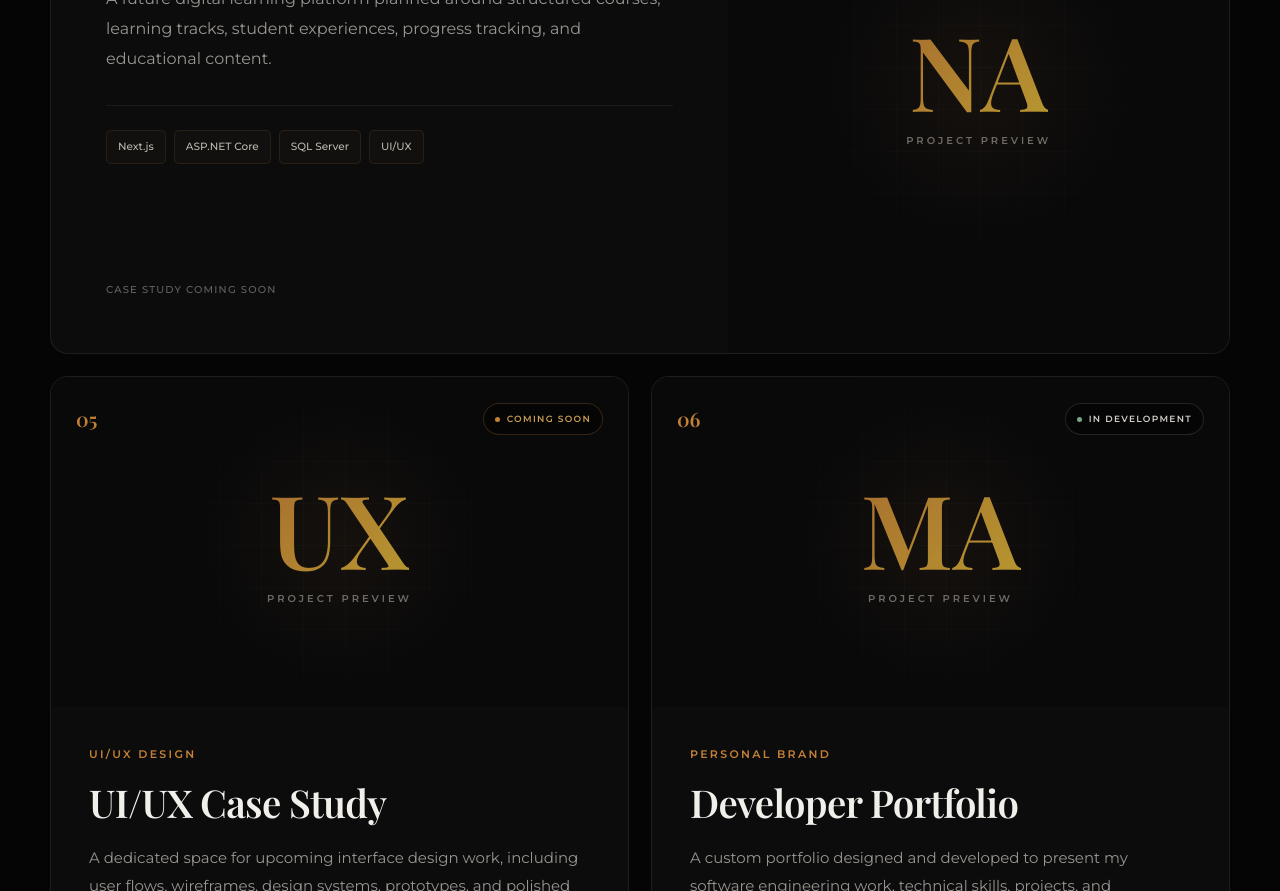
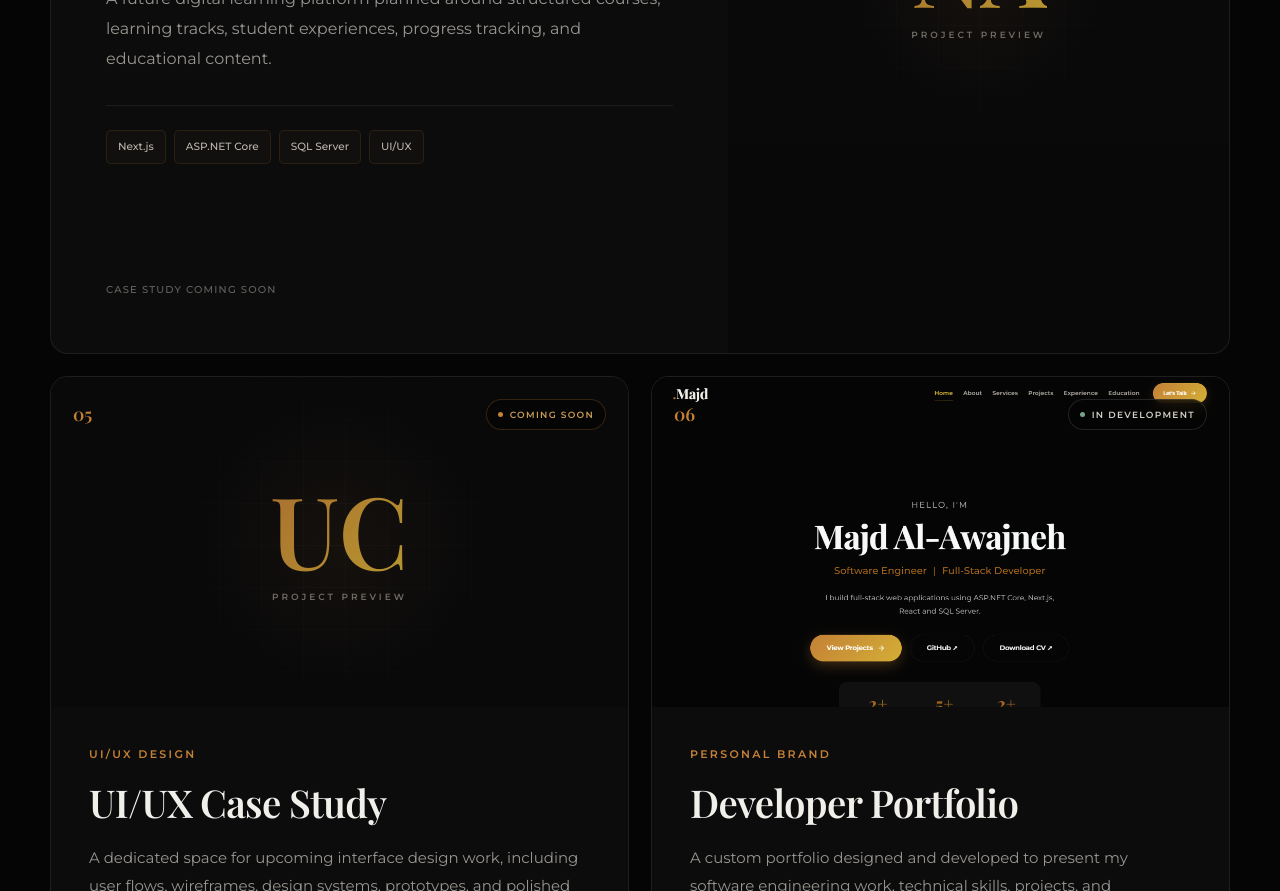
Before and after one commit to majdawajneh/Let-sGo, a Next.js app in the folder Portfolio/: page / in a window 1280 px wide. Shown: the part 6420-7311 px from the top of the page. Built offline with nearby package versions, Linux system fonts and the light colour scheme.

Commit message:
Update-Portfolio-Projects-Image

```diff
--- a/Portfolio/app/components/Projects.module.css
+++ b/Portfolio/app/components/Projects.module.css
@@ -5,10 +5,11 @@
 .projectsSection {
   position: relative;
   padding: 145px 0 120px;
+
   background: #050505;
+
   overflow: hidden;
 }
-
 
 /* Section separator */
 
@@ -31,7 +32,6 @@
     transparent
   );
 }
-
 
 /* Ambient glow */
 
@@ -57,7 +57,6 @@
   pointer-events: none;
 }
 
-
 /* =========================
    CONTAINER
 ========================= */
@@ -72,7 +71,6 @@
   padding: 0 50px;
 }
 
-
 /* =========================
    HEADER
 ========================= */
@@ -81,17 +79,14 @@
   margin-bottom: 75px;
 }
 
-
 .sectionHeading {
   display: flex;
-
   align-items: center;
 
   gap: 12px;
 
   margin-bottom: 20px;
 }
-
 
 .sectionNumber {
   color: #7d603b;
@@ -102,7 +97,6 @@
   letter-spacing: 1.5px;
 }
 
-
 .label {
   color: #c48136;
 
@@ -110,10 +104,8 @@
   font-weight: 600;
 
   text-transform: uppercase;
-
   letter-spacing: 3px;
 }
-
 
 .headerContent {
   display: grid;
@@ -125,14 +117,12 @@
   gap: 80px;
 }
 
-
 .title {
   margin: 0;
 
   font-family: "Playfair Display", serif;
 
   font-size: clamp(48px, 5vw, 70px);
-
   font-weight: 600;
 
   line-height: 1;
@@ -142,7 +132,6 @@
   color: #f1efea;
 }
 
-
 .subtitle {
   max-width: 650px;
 
@@ -151,10 +140,8 @@
   color: #9f9c97;
 
   font-size: 17px;
-
   line-height: 1.85;
 }
-
 
 /* =========================
    PROJECTS GRID
@@ -168,14 +155,12 @@
   gap: 22px;
 }
 
-
 /* =========================
-   PROJECT
+   PROJECT CARD
 ========================= */
 
 .project {
   display: flex;
-
   flex-direction: column;
 
   min-width: 0;
@@ -185,15 +170,14 @@
   background: #0c0c0d;
 
   border: 1px solid rgba(255, 255, 255, 0.075);
-
   border-radius: 18px;
 
   transition:
     transform 0.35s ease,
     border-color 0.35s ease,
-    background 0.35s ease;
+    background 0.35s ease,
+    box-shadow 0.35s ease;
 }
-
 
 .project:hover {
   transform: translateY(-4px);
@@ -201,8 +185,10 @@
   background: #0f0f10;
 
   border-color: rgba(196, 129, 54, 0.25);
+
+  box-shadow:
+    0 18px 45px rgba(0, 0, 0, 0.2);
 }
-
 
 /* =========================
    FEATURED PROJECT
@@ -220,18 +206,15 @@
   min-height: 540px;
 }
 
-
 /* Alternate featured projects */
 
 .featuredProject:nth-child(even) .visual {
   order: 2;
 }
 
-
 .featuredProject:nth-child(even) .projectInfo {
   order: 1;
 }
-
 
 /* =========================
    VISUAL
@@ -244,42 +227,223 @@
 
   overflow: hidden;
 
-  background: #0b0b0c;
+  background: #080808;
 }
-
 
 .featuredProject .visual {
   min-height: 100%;
 }
 
+/* =========================
+   PROJECT NUMBER + STATUS
+========================= */
 
-.image {
+.visualTop {
+  position: absolute;
+
+  top: 22px;
+  left: 22px;
+  right: 22px;
+
+  display: flex;
+  align-items: center;
+  justify-content: space-between;
+
+  gap: 20px;
+
+  z-index: 10;
+
+  pointer-events: none;
+}
+
+.projectNumber {
+  color: #c48136;
+
+  font-family: "Playfair Display", serif;
+
+  font-size: 18px;
+  font-weight: 600;
+}
+
+.status {
+  display: inline-flex;
+
+  align-items: center;
+
+  padding: 7px 11px;
+
+  background: rgba(5, 5, 5, 0.72);
+
+  border: 1px solid rgba(255, 255, 255, 0.12);
+  border-radius: 30px;
+
+  color: #d2cec7;
+
+  font-size: 9px;
+  font-weight: 600;
+
+  text-transform: uppercase;
+
+  letter-spacing: 1.3px;
+
+  backdrop-filter: blur(8px);
+  -webkit-backdrop-filter: blur(8px);
+}
+
+.status::before {
+  content: "";
+
+  width: 5px;
+  height: 5px;
+
+  margin-right: 7px;
+
+  background: #79a489;
+
+  border-radius: 50%;
+}
+
+.futureStatus {
+  color: #c99d55;
+
+  border-color: rgba(196, 129, 54, 0.25);
+}
+
+.futureStatus::before {
+  background: #c48136;
+}
+
+/* =========================
+   CLICKABLE PROJECT IMAGE
+========================= */
+
+.projectImageLink {
+  display: block;
+
   width: 100%;
   height: 100%;
 
-  display: block;
+  min-height: 330px;
 
+  text-decoration: none;
+
+  cursor: pointer;
+}
+
+.projectImage {
+  position: relative;
+
+  width: 100%;
+  height: 100%;
+
+  min-height: 330px;
+
+  overflow: hidden;
+
+  background: #080808;
+}
+
+.featuredProject .projectImageLink,
+.featuredProject .projectImage {
+  min-height: 100%;
+}
+
+/* Next Image */
+
+.image {
   object-fit: cover;
+  object-position: top center;
 
   transition:
-    transform 0.7s ease,
-    filter 0.7s ease;
+    transform 0.6s ease,
+    filter 0.4s ease;
 }
 
+/* =========================
+   IMAGE OVERLAY
+========================= */
 
-.project:hover .image {
-  transform: scale(1.025);
+.imageOverlay {
+  position: absolute;
+
+  inset: 0;
+
+  display: flex;
+
+  align-items: flex-end;
+  justify-content: flex-end;
+
+  padding: 24px;
+
+  background: linear-gradient(
+    to top,
+    rgba(5, 5, 5, 0.9) 0%,
+    rgba(5, 5, 5, 0.25) 40%,
+    rgba(5, 5, 5, 0.05) 65%,
+    transparent 80%
+  );
+
+  opacity: 0;
+
+  transition: opacity 0.35s ease;
+
+  z-index: 3;
 }
 
+.imageOverlay span {
+  display: inline-flex;
+
+  align-items: center;
+
+  padding: 9px 13px;
+
+  color: #d4af37;
+
+  background: rgba(5, 5, 5, 0.72);
+
+  border: 1px solid rgba(212, 175, 55, 0.22);
+  border-radius: 30px;
+
+  font-size: 10px;
+  font-weight: 600;
+
+  letter-spacing: 0.14em;
+
+  text-transform: uppercase;
+
+  backdrop-filter: blur(8px);
+  -webkit-backdrop-filter: blur(8px);
+
+  transform: translateY(8px);
+
+  transition:
+    transform 0.35s ease,
+    background 0.35s ease,
+    border-color 0.35s ease;
+}
+
+.projectImageLink:hover .image {
+  transform: scale(1.035);
+
+  filter: brightness(0.68);
+}
+
+.projectImageLink:hover .imageOverlay {
+  opacity: 1;
+}
+
+.projectImageLink:hover .imageOverlay span {
+  transform: translateY(0);
+}
 
 /* =========================
    PLACEHOLDER
 ========================= */
 
-.visualPlaceholder {
-  position: absolute;
+.placeholder {
+  position: relative;
 
-  inset: 0;
+  min-height: 330px;
 
   display: flex;
 
@@ -290,6 +454,8 @@
 
   gap: 10px;
 
+  overflow: hidden;
+
   background:
     radial-gradient(
       circle at center,
@@ -299,10 +465,9 @@
     #09090a;
 }
 
+/* subtle grid */
 
-/* subtle developer-style grid */
-
-.visualPlaceholder::before {
+.placeholder::before {
   content: "";
 
   position: absolute;
@@ -337,16 +502,14 @@
   pointer-events: none;
 }
 
-
-.placeholderCode {
+.placeholderLetters {
   position: relative;
 
   z-index: 1;
 
-  font-family: "Playfair Display", serif;
+  font-family: "Playfair Display", Georgia, "Times New Roman", serif;
 
-  font-size: clamp(65px, 8vw, 120px);
-
+  font-size: clamp(65px, 8vw, 100px);
   font-weight: 600;
 
   line-height: 1;
@@ -365,7 +528,6 @@
   opacity: 0.85;
 }
 
-
 .placeholderText {
   position: relative;
 
@@ -373,100 +535,13 @@
 
   color: #6f6b65;
 
-  font-size: 10px;
+  font-size: 9px;
   font-weight: 600;
 
   text-transform: uppercase;
 
   letter-spacing: 3px;
 }
-
-
-/* =========================
-   VISUAL TOP
-========================= */
-
-.visualTop {
-  position: absolute;
-
-  top: 25px;
-  left: 25px;
-  right: 25px;
-
-  z-index: 3;
-
-  display: flex;
-
-  align-items: center;
-  justify-content: space-between;
-
-  gap: 20px;
-}
-
-
-.projectNumber {
-  color: #c48136;
-
-  font-family: "Playfair Display", serif;
-
-  font-size: 20px;
-  font-weight: 600;
-}
-
-
-.status {
-  display: inline-flex;
-
-  align-items: center;
-
-  padding: 7px 11px;
-
-  background: rgba(5, 5, 5, 0.7);
-
-  border: 1px solid rgba(255, 255, 255, 0.12);
-
-  border-radius: 30px;
-
-  color: #d2cec7;
-
-  font-size: 9px;
-  font-weight: 600;
-
-  text-transform: uppercase;
-
-  letter-spacing: 1.3px;
-
-  backdrop-filter: blur(8px);
-
-  -webkit-backdrop-filter: blur(8px);
-}
-
-
-.status::before {
-  content: "";
-
-  width: 5px;
-  height: 5px;
-
-  margin-right: 7px;
-
-  background: #79a489;
-
-  border-radius: 50%;
-}
-
-
-.futureStatus {
-  color: #c99d55;
-
-  border-color: rgba(196, 129, 54, 0.25);
-}
-
-
-.futureStatus::before {
-  background: #c48136;
-}
-
 
 /* =========================
    PROJECT INFO
@@ -477,16 +552,16 @@
 
   flex-direction: column;
 
+  flex: 1;
+
   padding: 38px 38px 40px;
 }
-
 
 .featuredProject .projectInfo {
   justify-content: center;
 
   padding: 55px;
 }
-
 
 .category {
   margin-bottom: 16px;
@@ -501,7 +576,6 @@
   letter-spacing: 2.3px;
 }
 
-
 .projectTitle {
   margin: 0 0 20px;
 
@@ -510,7 +584,6 @@
   font-family: "Playfair Display", serif;
 
   font-size: clamp(29px, 3vw, 42px);
-
   font-weight: 600;
 
   line-height: 1.15;
@@ -518,11 +591,9 @@
   letter-spacing: -0.7px;
 }
 
-
 .featuredProject .projectTitle {
   font-size: clamp(38px, 4vw, 54px);
 }
-
 
 .projectDescription {
   max-width: 650px;
@@ -536,13 +607,11 @@
   line-height: 1.85;
 }
 
-
 .featuredProject .projectDescription {
   font-size: 16px;
 
   line-height: 1.9;
 }
-
 
 /* =========================
    TECHNOLOGIES
@@ -562,14 +631,12 @@
   border-top: 1px solid rgba(255, 255, 255, 0.065);
 }
 
-
 .technology {
   padding: 7px 11px;
 
   background: rgba(196, 129, 54, 0.035);
 
   border: 1px solid rgba(196, 129, 54, 0.14);
-
   border-radius: 5px;
 
   color: #bbb6ae;
@@ -584,7 +651,6 @@
     transform 0.25s ease;
 }
 
-
 .technology:hover {
   color: #ffffff;
 
@@ -594,7 +660,6 @@
 
   transform: translateY(-2px);
 }
-
 
 /* =========================
    PROJECT LINKS
@@ -613,7 +678,6 @@
 
   padding-top: 35px;
 }
-
 
 .primaryLink,
 .secondaryLink {
@@ -639,7 +703,6 @@
     box-shadow 0.25s ease;
 }
 
-
 .primaryLink {
   background: linear-gradient(
     135deg,
@@ -652,14 +715,12 @@
   border: 1px solid transparent;
 }
 
-
 .primaryLink:hover {
   transform: translateY(-2px);
 
   box-shadow:
     0 10px 25px rgba(196, 129, 54, 0.22);
 }
-
 
 .secondaryLink {
   background: transparent;
@@ -668,7 +729,6 @@
 
   border: 1px solid rgba(255, 255, 255, 0.12);
 }
-
 
 .secondaryLink:hover {
   color: #ffffff;
@@ -680,7 +740,6 @@
   transform: translateY(-2px);
 }
 
-
 .linkPlaceholder {
   color: #66635e;
 
@@ -691,7 +750,6 @@
 
   letter-spacing: 1.2px;
 }
-
 
 /* =========================
    PROJECTS FOOTER
@@ -712,7 +770,6 @@
   border-top: 1px solid rgba(255, 255, 255, 0.075);
 }
 
-
 .footerText {
   color: #8e8a84;
 
@@ -720,7 +777,6 @@
 
   line-height: 1.7;
 }
-
 
 .githubButton {
   flex-shrink: 0;
@@ -739,7 +795,6 @@
   background: transparent;
 
   border: 1px solid rgba(255, 255, 255, 0.15);
-
   border-radius: 50px;
 
   font-size: 14px;
@@ -754,7 +809,6 @@
     transform 0.3s ease;
 }
 
-
 .githubButton:hover {
   color: #ffffff;
 
@@ -765,32 +819,26 @@
   transform: translateY(-2px);
 }
 
-
 .githubButton svg {
   transition: transform 0.3s ease;
 }
 
-
 .githubButton:hover svg {
   transform: translate(3px, -3px);
 }
-
 
 /* =========================
    TABLET
 ========================= */
 
 @media (max-width: 1100px) {
-
   .container {
     padding: 0 35px;
   }
 
-
   .headerContent {
     gap: 50px;
   }
-
 
   .featuredProject {
     grid-template-columns: 1fr 1fr;
@@ -798,28 +846,23 @@
     min-height: 500px;
   }
 
-
   .featuredProject .projectInfo {
     padding: 42px;
   }
 }
-
 
 /* =========================
    TABLET SMALL
 ========================= */
 
 @media (max-width: 900px) {
-
   .projectsSection {
     padding: 110px 0 90px;
   }
 
-
   .header {
     margin-bottom: 55px;
   }
-
 
   .headerContent {
     grid-template-columns: 1fr;
@@ -827,16 +870,13 @@
     gap: 25px;
   }
 
-
   .subtitle {
     max-width: 700px;
   }
 
-
   .projectsGrid {
     grid-template-columns: 1fr;
   }
-
 
   .featuredProject {
     grid-column: auto;
@@ -848,26 +888,27 @@
     min-height: auto;
   }
 
-
   .featuredProject:nth-child(even) .visual {
     order: 0;
   }
-
 
   .featuredProject:nth-child(even) .projectInfo {
     order: 0;
   }
 
-
   .featuredProject .visual {
     min-height: 420px;
   }
 
+  .featuredProject .projectImageLink,
+  .featuredProject .projectImage,
+  .featuredProject .placeholder {
+    min-height: 420px;
+  }
 
   .featuredProject .projectInfo {
     padding: 40px;
   }
-
 
   .projectsFooter {
     flex-direction: column;
@@ -876,37 +917,30 @@
   }
 }
 
-
 /* =========================
    MOBILE
 ========================= */
 
 @media (max-width: 600px) {
-
   .projectsSection {
     padding: 85px 0 70px;
   }
-
 
   .container {
     padding: 0 20px;
   }
 
-
   .header {
     margin-bottom: 45px;
   }
-
 
   .sectionHeading {
     margin-bottom: 16px;
   }
 
-
   .title {
     font-size: 42px;
   }
-
 
   .subtitle {
     font-size: 15px;
@@ -914,22 +948,27 @@
     line-height: 1.8;
   }
 
-
   .projectsGrid {
     gap: 16px;
   }
 
-
   .project {
     border-radius: 14px;
   }
-
 
   .visual,
   .featuredProject .visual {
     min-height: 300px;
   }
 
+  .projectImageLink,
+  .projectImage,
+  .placeholder,
+  .featuredProject .projectImageLink,
+  .featuredProject .projectImage,
+  .featuredProject .placeholder {
+    min-height: 300px;
+  }
 
   .visualTop {
     top: 18px;
@@ -937,11 +976,9 @@
     right: 18px;
   }
 
-
   .projectNumber {
     font-size: 18px;
   }
-
 
   .status {
     padding: 6px 9px;
@@ -949,12 +986,30 @@
     font-size: 8px;
   }
 
+  .imageOverlay {
+    padding: 18px;
+
+    opacity: 1;
+
+    background: linear-gradient(
+      to top,
+      rgba(5, 5, 5, 0.78),
+      transparent 55%
+    );
+  }
+
+  .imageOverlay span {
+    padding: 8px 11px;
+
+    font-size: 8px;
+
+    transform: translateY(0);
+  }
 
   .projectInfo,
   .featuredProject .projectInfo {
     padding: 27px 24px 30px;
   }
-
 
   .category {
     margin-bottom: 13px;
@@ -962,12 +1017,10 @@
     font-size: 10px;
   }
 
-
   .projectTitle,
   .featuredProject .projectTitle {
     font-size: 30px;
   }
-
 
   .projectDescription,
   .featuredProject .projectDescription {
@@ -976,13 +1029,11 @@
     line-height: 1.8;
   }
 
-
   .technologies {
     margin-top: 25px;
 
     padding-top: 20px;
   }
-
 
   .technology {
     padding: 6px 9px;
@@ -990,11 +1041,9 @@
     font-size: 9.5px;
   }
 
-
   .projectLinks {
     padding-top: 28px;
   }
-
 
   .projectsFooter {
     margin-top: 55px;
@@ -1002,18 +1051,15 @@
     gap: 25px;
   }
 
-
   .footerText {
     font-size: 14px;
   }
-
 
   .githubButton {
     width: 100%;
   }
 
-
-  .placeholderCode {
+  .placeholderLetters {
     font-size: 72px;
   }
 }
--- a/Portfolio/app/components/Projects.tsx
+++ b/Portfolio/app/components/Projects.tsx
@@ -120,11 +120,11 @@ export default function Projects() {
         "CSS Modules",
         "Framer Motion",
       ],
-      image: null,
+      image: "/assets/projects/Portfolio-HeroShot.png",
       code: "MA",
       featured: false,
       status: "In Development",
-      github: "",
+      github: "https://github.com/majdawajneh/Let-sGo/tree/main/Portfolio",
       live: "",
     },
   ];
@@ -190,26 +190,6 @@ export default function Projects() {
             >
               {/* PROJECT VISUAL */}
               <div className={styles.visual}>
-                {project.image ? (
-                  <Image
-                    src={project.image}
-                    alt={project.title}
-                    className={styles.image}
-                    width={1200}
-                    height={800}
-                  />
-                ) : (
-                  <div className={styles.visualPlaceholder}>
-                    <span className={styles.placeholderCode}>
-                      {project.code}
-                    </span>
-
-                    <span className={styles.placeholderText}>
-                      Project Preview
-                    </span>
-                  </div>
-                )}
-
         <div className={styles.visualTop}>
           <span className={styles.projectNumber}>
             {project.number}
@@ -226,6 +206,44 @@ export default function Projects() {
             {project.status}
           </span>
         </div>
+
+        {project.image ? (
+          <a
+            href={project.github}
+            target="_blank"
+            rel="noopener noreferrer"
+            className={styles.projectImageLink}
+            title={`View ${project.title} on GitHub`}
+          >
+            <div className={styles.projectImage}>
+              <Image
+                src={project.image}
+                alt={`${project.title} preview`}
+                fill
+                sizes="(max-width: 768px) 100vw, 50vw"
+                className={styles.image}
+              />
+
+              <div className={styles.imageOverlay}>
+                <span>View Source on GitHub ↗</span>
+              </div>
+            </div>
+          </a>
+        ) : (
+          <div className={styles.placeholder}>
+            <span className={styles.placeholderLetters}>
+              {project.title
+                .split(" ")
+                .map((word) => word[0])
+                .join("")
+                .slice(0, 2)}
+            </span>
+
+            <span className={styles.placeholderText}>
+              Project Preview
+            </span>
+          </div>
+        )}
       </div>
 
               {/* PROJECT INFO */}
```
Also changed, not shown: Portfolio/public/assets/projects/Portfolio-HeroShot.png (added). Lines whose indentation alone changed are shown as unchanged.
